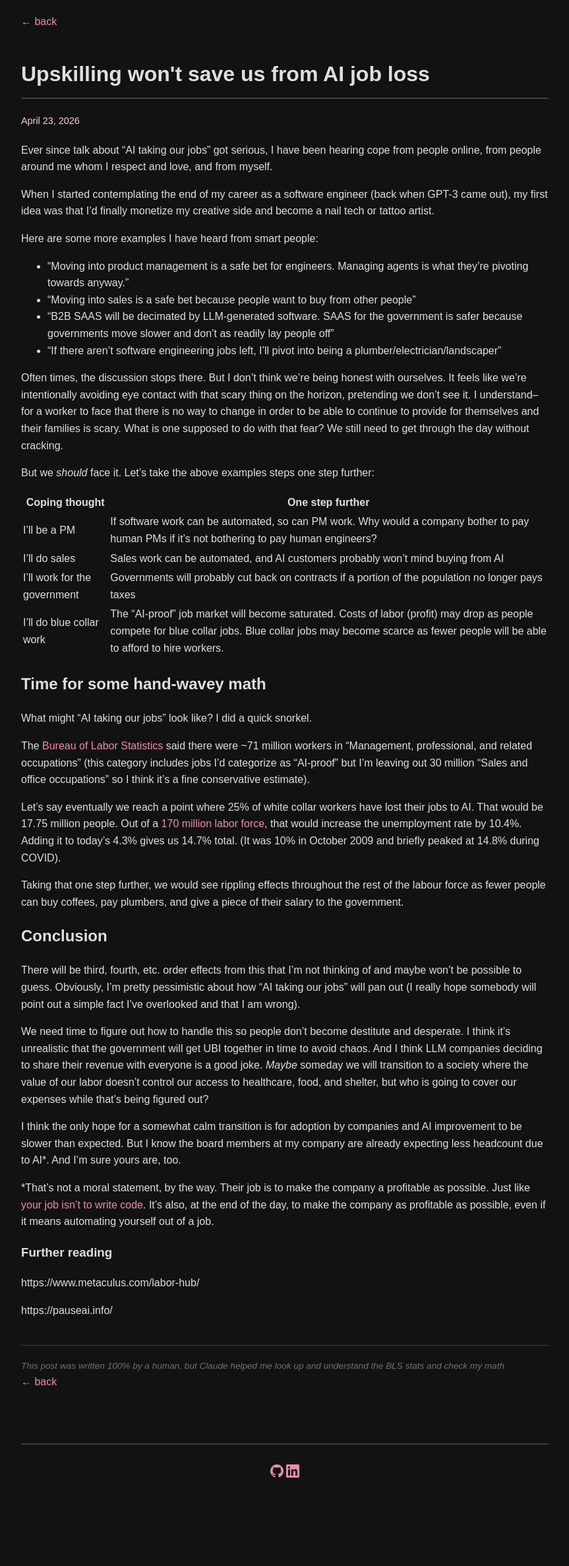
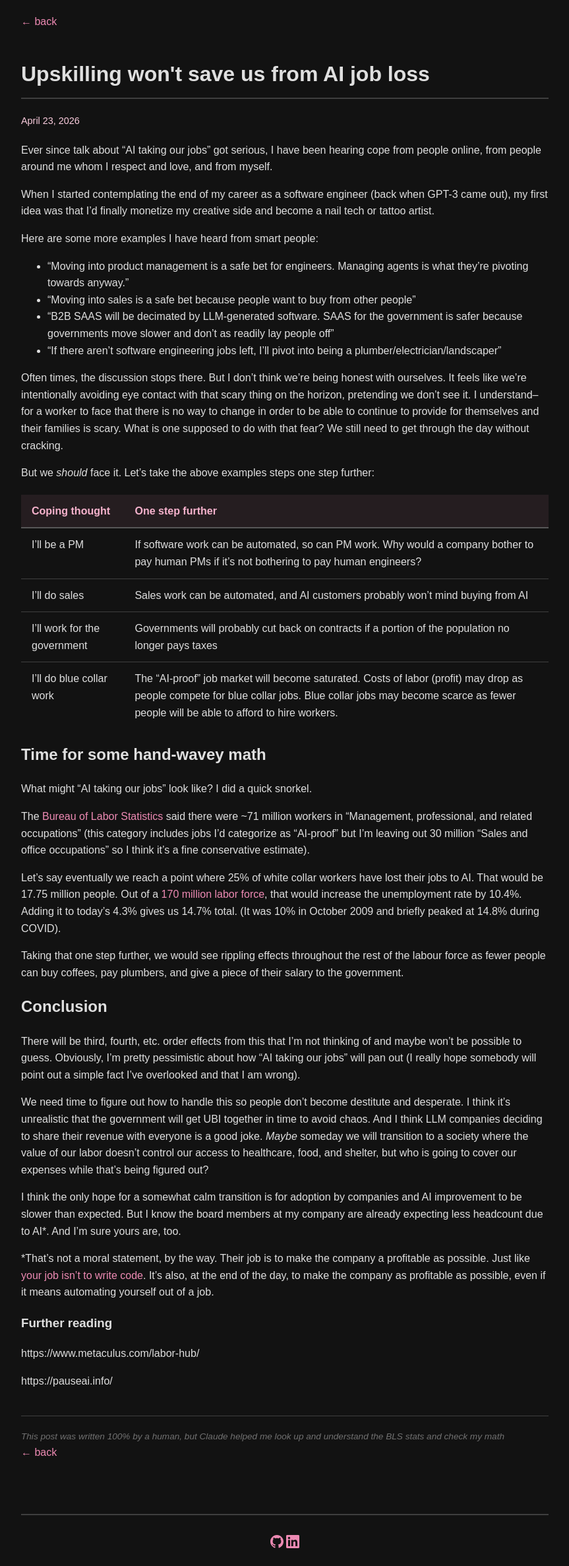
Before and after one commit to superfamousdog/superfamousdog.github.io, a Jekyll site: the page built from _posts/2026-04-23-cant-upskill-out.md, in a window 1280 px wide. Shown: the whole page at 66% size, without its empty margins (208-1071 px from the left). Built offline with Jekyll 4.4.1, drawn with Linux system fonts in a browser that asks for light colours; before the commit the page ends 2267 px from its top, so only the background shows below that.

Commit message:
add table styling

```diff
--- a/_layouts/post.html
+++ b/_layouts/post.html
@@ -28,6 +28,31 @@ layout: default
         font-style: italic;
         color: var(--clr-surface-a40);
     }
+
+    .content table {
+        width: 100%;
+        border-collapse: collapse;
+        margin: 20px 0;
+    }
+
+    .content th,
+    .content td {
+        padding: 12px 16px;
+        text-align: left;
+        vertical-align: top;
+        border-bottom: 1px solid var(--clr-surface-a20);
+    }
+
+    .content th {
+        background-color: var(--clr-surface-tonal-a0);
+        color: var(--clr-primary-a30);
+        font-weight: bold;
+        border-bottom: 2px solid var(--clr-surface-a30);
+    }
+
+    .content tr:last-child td {
+        border-bottom: none;
+    }
 </style>
 
 <a href="/" class="back-link">← back</a>
```
